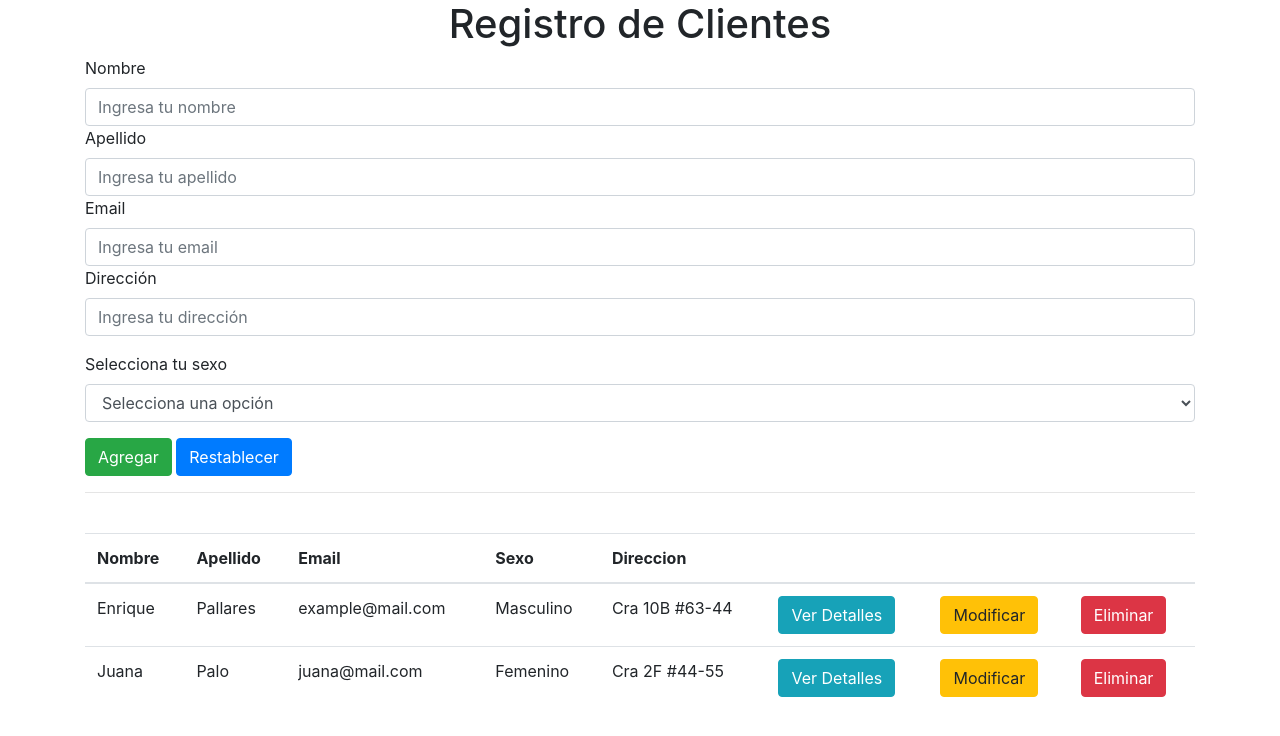
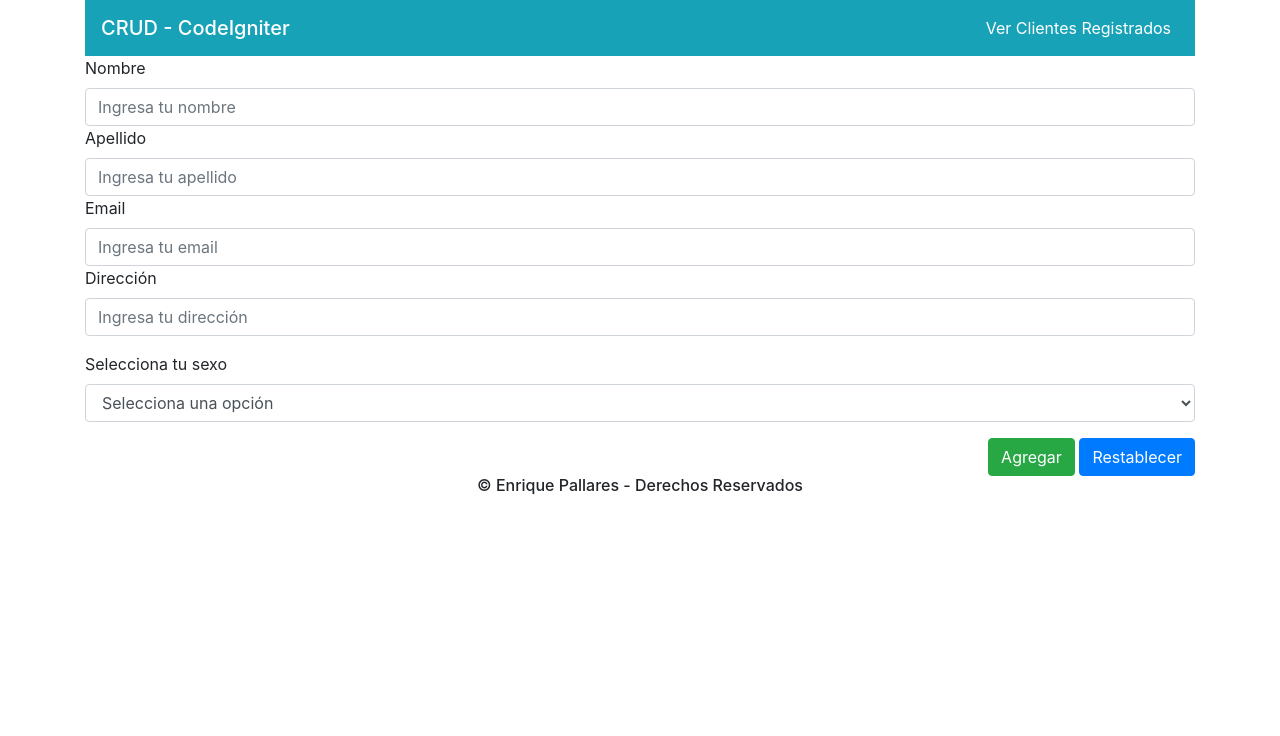
Before and after one commit to EnriquePallares/CRUD_CodeIgniter, a CodeIgniter app: page /CRUD_CodeIgniter/ in a window 1280 px wide. Shown: the top 736 px of the page. Run offline with CodeIgniter, Linux system fonts and the light colour scheme; data comes from the database, SQL or seed files in the repository; some libraries are stand-ins or nearby versions.

Commit message:
Adición de vistas

```diff
--- a/application/controllers/Clientes_controller.php
+++ b/application/controllers/Clientes_controller.php
@@ -9,11 +9,21 @@
         }
 
         public function index() {
+            $this->load->view("header_view");
+            $this->load->view("registro_view");
+            $this->load->view("footer_view");
+        }
+
+        public function verClientes() {
+            $this->load->view("header_view");
             $clientes["ver"] = $this->Clientes_model->ver();
             $this->load->view("clientes_view", $clientes);
+            $this->load->view("footer_view");
         }
 
         public function agregar() {
+            $clientes["ver"] = $this->Clientes_model->ver();
+            $this->load->view("clientes_view", $clientes);
             if($this->input->post("submit")) {
                 $agregar = $this->Clientes_model->agregar(
                             $this->input->post("nombre"),
--- a/application/views/clientes_view.php
+++ b/application/views/clientes_view.php
@@ -1,22 +1,6 @@
 <?php
 defined('BASEPATH') OR exit('No direct script access allowed');
 ?>
-<!DOCTYPE html>
-<html lang="en">
-  <head>
-    <!-- Required meta tags -->
-    <meta charset="utf-8">
-    <meta name="viewport" content="width=device-width, initial-scale=1, shrink-to-fit=no">
-    <!-- Bootstrap CSS -->
-    <link rel="stylesheet" href="https://stackpath.bootstrapcdn.com/bootstrap/4.2.1/css/bootstrap.min.css" integrity="sha384-GJzZqFGwb1QTTN6wy59ffF1BuGJpLSa9DkKMp0DgiMDm4iYMj70gZWKYbI706tWS" crossorigin="anonymous">
-    <title>CRUD - CodeIgniter</title>
-  </head>
-  <body>
-    <div class="container">
-        <div class="row">
-            <div class="col-12 col-sm-12 col-lg-12 col-xl-12">
-                <header>
-                    <h1 class="text-center">Registro de Clientes</h1>
 <?php
     if($this->session->flashdata('correcto'))
         echo $this->session->flashdata('correcto');
@@ -24,36 +8,6 @@ defined('BASEPATH') OR exit('No direct script access allowed');
     if($this->session->flashdata('incorrecto'))
         echo $this->session->flashdata('incorrecto');
 ?>
-                </header>
-            </div>
-            <div class="col-12 col-sm-12 col-lg-12 col-xl-12">
-                <form action="<?=base_url("Clientes_controller/agregar");?>" method="post">
-                    <div class="form-group">
-                        <label for="inputName">Nombre</label>
-                        <input type="text" class="form-control" id="inputName" name="nombre" placeholder="Ingresa tu nombre">
-
-                        <label for="inputLastName">Apellido</label>
-                        <input type="text" class="form-control" id="inputLastName" name="apellido" placeholder="Ingresa tu apellido">
-
-                        <label for="inputEmail">Email</label>
-                        <input type="email" class="form-control" id="inputEmail" name="email" aria-describedby="emailHelp" placeholder="Ingresa tu email">
-
-                        <label for="inputAddress">Dirección</label>
-                        <input type="text" class="form-control" id="inputAddress" name="direccion" placeholder="Ingresa tu dirección">
-                    </div>
-                    <div class="form-group">
-                        <label for="selectGenre">Selecciona tu sexo</label>
-                        <select class="form-control" id="selectGenre" name="sexo">
-                            <option>Selecciona una opción</option>
-                            <option>Masculino</option>
-                            <option>Femenino</option>
-                        </select>
-                    </div>
-
-                    <input class="btn btn-success" type="submit" name="submit" value="Agregar">
-                    <input class="btn btn-primary" type="reset" value="Restablecer">
-                </form>
-                <hr><br>
 <div class="table-responsive">
     <table class="table">
         <thead>
@@ -88,14 +42,3 @@ defined('BASEPATH') OR exit('No direct script access allowed');
         </tbody>
     </table>
 </div>
-            </div>
-        </div>
-    </div>
-
-    <!-- Optional JavaScript -->
-    <!-- jQuery first, then Popper.js, then Bootstrap JS -->
-    <script src="https://code.jquery.com/jquery-3.3.1.slim.min.js" integrity="sha384-q8i/X+965DzO0rT7abK41JStQIAqVgRVzpbzo5smXKp4YfRvH+8abtTE1Pi6jizo" crossorigin="anonymous"></script>
-    <script src="https://cdnjs.cloudflare.com/ajax/libs/popper.js/1.14.6/umd/popper.min.js" integrity="sha384-wHAiFfRlMFy6i5SRaxvfOCifBUQy1xHdJ/yoi7FRNXMRBu5WHdZYu1hA6ZOblgut" crossorigin="anonymous"></script>
-    <script src="https://stackpath.bootstrapcdn.com/bootstrap/4.2.1/js/bootstrap.min.js" integrity="sha384-B0UglyR+jN6CkvvICOB2joaf5I4l3gm9GU6Hc1og6Ls7i6U/mkkaduKaBhlAXv9k" crossorigin="anonymous"></script>
-  </body>
-</html>
--- a/application/views/detalles_view.php
+++ b/application/views/detalles_view.php
@@ -23,7 +23,7 @@ defined('BASEPATH') OR exit('No direct script access allowed');
                   <h6 class="card-subtitle mb-2 text-muted"><?=$fila->direccion?></h6>
                   <h6 class="card-subtitle mb-2 text-muted"><?=$fila->sexo?></h6>
 
-                <a class="card-link" href="<?=base_url()?>">Volver</a>
+                  <a class="card-link" href="<?=base_url("Clientes_controller/verClientes/")?>">Volver</a>
               </div>
             <?php
             }
--- /dev/null
+++ b/application/views/footer_view.php
@@ -0,0 +1,11 @@
+        <footer>
+            <h6 class="text-center"> &copy; Enrique Pallares - Derechos Reservados </h6>
+        </footer>
+    </div>
+    <!-- Optional JavaScript -->
+    <!-- jQuery first, then Popper.js, then Bootstrap JS -->
+    <script src="https://code.jquery.com/jquery-3.3.1.slim.min.js" integrity="sha384-q8i/X+965DzO0rT7abK41JStQIAqVgRVzpbzo5smXKp4YfRvH+8abtTE1Pi6jizo" crossorigin="anonymous"></script>
+    <script src="https://cdnjs.cloudflare.com/ajax/libs/popper.js/1.14.6/umd/popper.min.js" integrity="sha384-wHAiFfRlMFy6i5SRaxvfOCifBUQy1xHdJ/yoi7FRNXMRBu5WHdZYu1hA6ZOblgut" crossorigin="anonymous"></script>
+    <script src="https://stackpath.bootstrapcdn.com/bootstrap/4.2.1/js/bootstrap.min.js" integrity="sha384-B0UglyR+jN6CkvvICOB2joaf5I4l3gm9GU6Hc1og6Ls7i6U/mkkaduKaBhlAXv9k" crossorigin="anonymous"></script>
+</body>
+</html>
--- /dev/null
+++ b/application/views/header_view.php
@@ -0,0 +1,27 @@
+<!DOCTYPE html>
+<html lang="en">
+<head>
+    <!-- Required meta tags -->
+    <meta charset="utf-8">
+    <meta name="viewport" content="width=device-width, initial-scale=1, shrink-to-fit=no">
+    <!-- Bootstrap CSS -->
+    <link rel="stylesheet" href="https://stackpath.bootstrapcdn.com/bootstrap/4.2.1/css/bootstrap.min.css" integrity="sha384-GJzZqFGwb1QTTN6wy59ffF1BuGJpLSa9DkKMp0DgiMDm4iYMj70gZWKYbI706tWS" crossorigin="anonymous">
+    <title>CRUD - CodeIgniter</title>
+</head>
+<body>
+    <div class="container">
+        <header>
+            <nav class="navbar navbar-expand-lg navbar-light bg-info">
+                <a class="navbar-brand mb-0 h1 text-white" href="<?=base_url()?>">CRUD - CodeIgniter</a>
+                <button class="navbar-toggler" type="button" data-toggle="collapse" data-target="#navbarNav" aria-controls="navbarNav" aria-expanded="false" aria-label="Toggle navigation">
+                    <span class="navbar-toggler-icon"></span>
+                </button>
+                <div class="collapse navbar-collapse justify-content-md-end justify-content-xl-end" id="navbarNav">
+                    <ul class="navbar-nav">
+                        <li class="nav-item">
+                            <a class="nav-link text-white" href="<?=base_url("Clientes_controller/verClientes/")?>">Ver Clientes Registrados</a>
+                        </li>
+                    </ul>
+                </div>
+            </nav>
+        </header>
--- a/application/views/modificar_view.php
+++ b/application/views/modificar_view.php
@@ -40,7 +40,9 @@ defined('BASEPATH') OR exit('No direct script access allowed');
                     <div class="form-group">
                         <label for="selectGenre">Sexo</label>
                         <select class="form-control" id="selectGenre" name="sexo">
-                            <option><?=$fila->sexo?></option>
+                            <option selected><?=$fila->sexo?></option>
+                            <option>Masculino</option>
+                            <option>Femenino</option>
                         </select>
                     </div>
                     <input class="btn btn-success" type="submit" name="submit" value="Modificar">
@@ -48,7 +50,7 @@ defined('BASEPATH') OR exit('No direct script access allowed');
                     }
                     ?>
                 </form>
-                <a class="btn btn-secondary" href="<?=base_url()?>">Volver</a>
+                <a class="btn btn-secondary" href="<?=base_url("Clientes_controller/verClientes/")?>">Volver</a>
             </div>
         </div>
     </div>
--- /dev/null
+++ b/application/views/registro_view.php
@@ -0,0 +1,32 @@
+<div class="row">
+    <div class="col-12 col-sm-12 col-lg-12 col-xl-12">
+        <form action="<?=base_url("Clientes_controller/agregar");?>" method="post">
+            <div class="form-group">
+                <label for="inputName">Nombre</label>
+                <input type="text" class="form-control" id="inputName" name="nombre" placeholder="Ingresa tu nombre">
+
+                <label for="inputLastName">Apellido</label>
+                <input type="text" class="form-control" id="inputLastName" name="apellido" placeholder="Ingresa tu apellido">
+
+                <label for="inputEmail">Email</label>
+                <input type="email" class="form-control" id="inputEmail" name="email" aria-describedby="emailHelp" placeholder="Ingresa tu email">
+
+                <label for="inputAddress">Dirección</label>
+                <input type="text" class="form-control" id="inputAddress" name="direccion" placeholder="Ingresa tu dirección">
+            </div>
+            <div class="form-group">
+                <label for="selectGenre">Selecciona tu sexo</label>
+                <select class="form-control" id="selectGenre" name="sexo">
+                    <option>Selecciona una opción</option>
+                    <option>Masculino</option>
+                    <option>Femenino</option>
+                </select>
+            </div>
+            <div class="text-right">
+                <input class="btn btn-success" type="submit" name="submit" value="Agregar">
+                <input class="btn btn-primary" type="reset" value="Restablecer">
+            </div>
+        </form>
+        </div>
+    </div>
+</div>
```
Also changed, not shown: img/logo_CI.png (added). Lines whose indentation alone changed are shown as unchanged.
